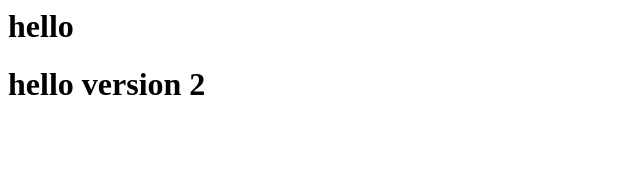
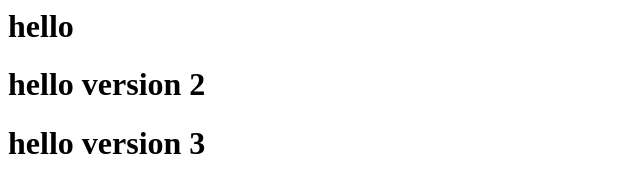
Before and after one commit to abdulqadeerkhan/myrepo, a plain HTML site: page index.html in a window 1280 px wide. Shown: the whole page, without its empty margins (0-640 px from the left). Drawn offline with Linux system fonts and the light colour scheme.

Commit message:
version3

```diff
--- a/index.html
+++ b/index.html
@@ -2,5 +2,6 @@
     <body>
         <h1>hello</h1>
         <h1>hello version 2</h1>
+        <h1>hello version 3</h1>
     </body>
 </html>
```
